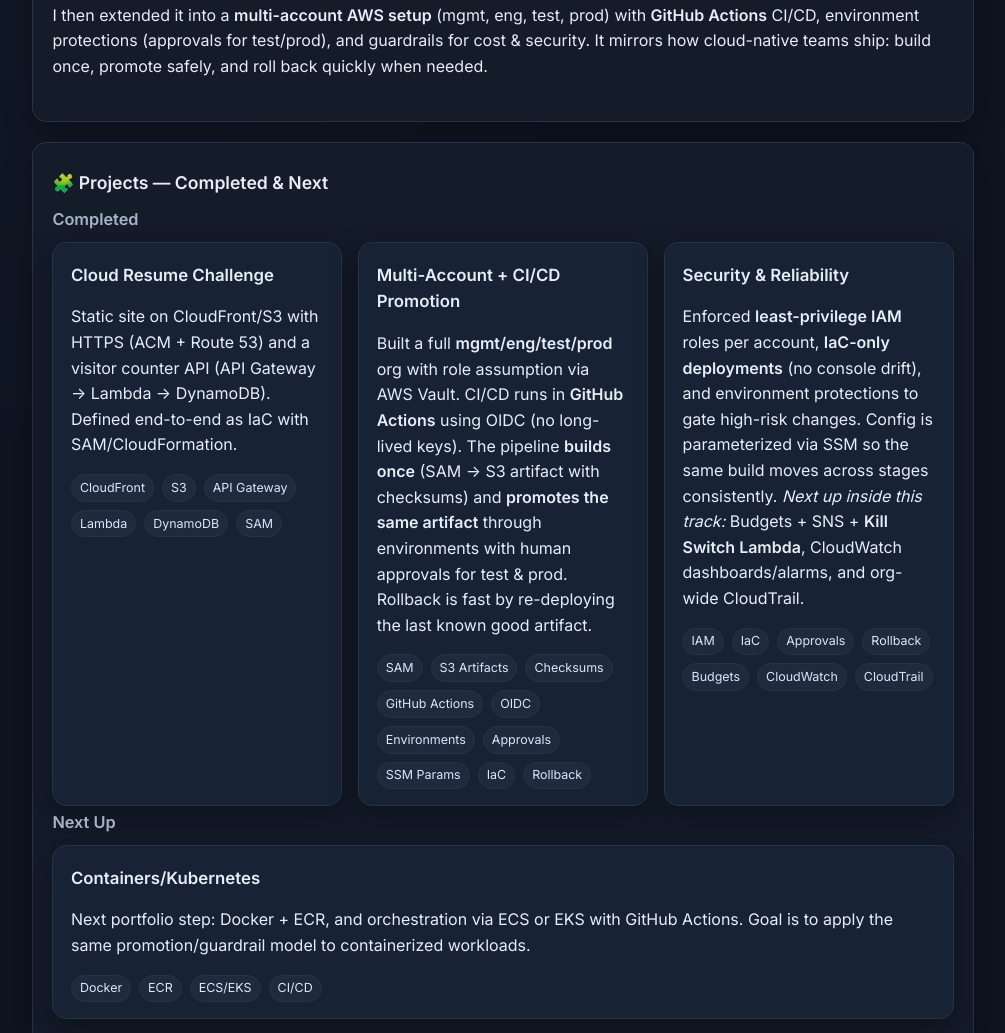
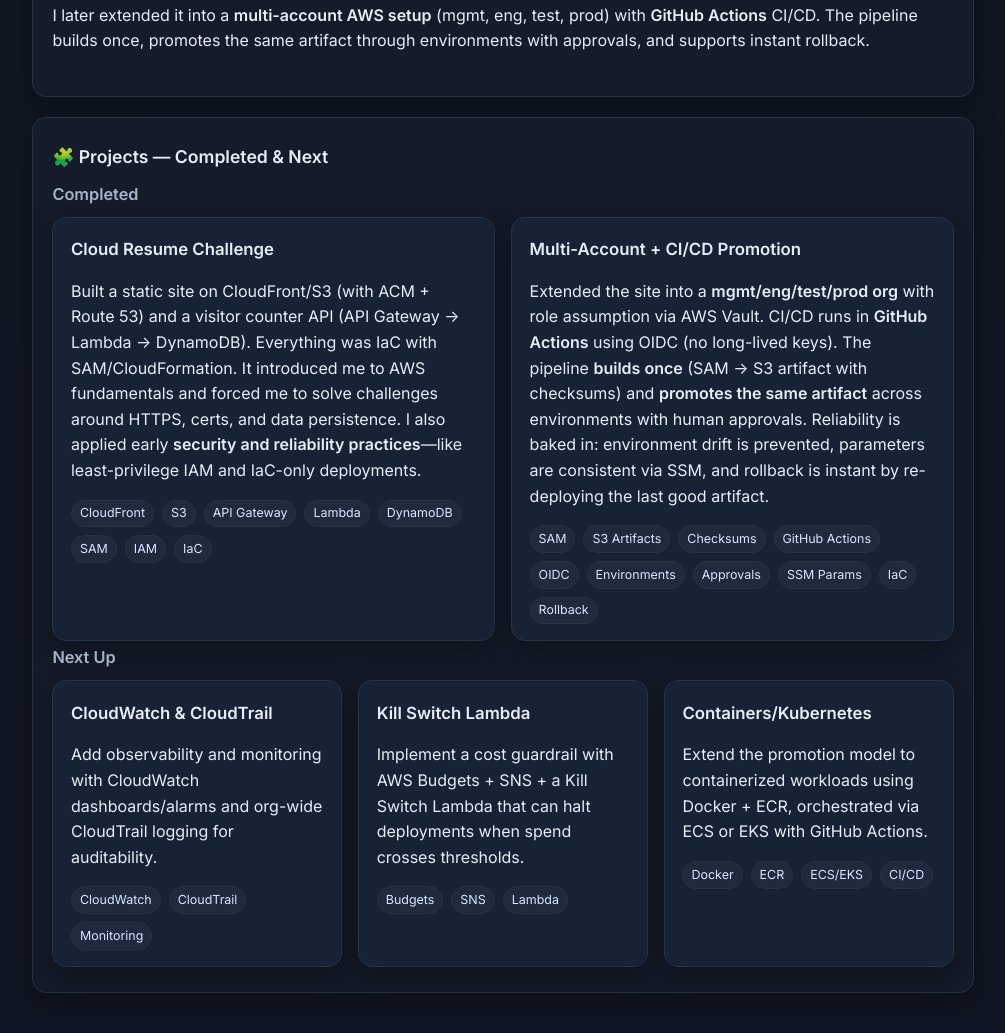
Before and after one commit to zReuben/cloud-resume-challenge, a website: page resume-site/index.html in a window 1280 px wide. Shown: the part 475-1508 px from the top of the page, without its empty margins (137-1142 px from the left). Drawn offline with Linux system fonts and the light colour scheme; no server answers.

Commit message:
Webpage updates 13.

```diff
--- a/resume-site/index.html
+++ b/resume-site/index.html
@@ -5,7 +5,6 @@
   <meta name="viewport" content="width=device-width, initial-scale=1.0"/>
   <title>Reuben Mulholland — Cloud Engineer | DevOps | Solutions Architect</title>
 
-  <!-- meta -->
   <meta name="description" content="Cloud Engineer / DevOps / Solutions Architect. I run pipelines, manage multi-account AWS infra as code, enforce guardrails, and accelerate shipping with lower risk." />
   <meta property="og:title" content="Reuben Mulholland — Cloud Engineer | DevOps | Solutions Architect">
   <meta property="og:description" content="AWS multi-account portfolio: IaC, CI/CD, CloudFront/S3, API Gateway/Lambda/DynamoDB.">
@@ -14,16 +13,13 @@
   <meta property="og:image" content="https://reubenmulholland.com/profile.jpg">
   <meta name="twitter:card" content="summary_large_image">
 
-  <!-- PNG favicon only -->
-  <link rel="icon" type="image/png" sizes="32x32" href="favicon.png?v=4">
-  <link rel="icon" type="image/png" sizes="16x16" href="favicon.png?v=4">
+  <link rel="icon" type="image/png" sizes="32x32" href="favicon.png?v=5">
+  <link rel="icon" type="image/png" sizes="16x16" href="favicon.png?v=5">
 
-  <!-- fonts + css -->
   <link href="https://fonts.googleapis.com/css2?family=Inter:wght@400;600&display=swap" rel="stylesheet">
   <link rel="stylesheet" href="style.css" />
 </head>
 <body>
-  <!-- spotlight -->
   <div id="spotlight" aria-hidden="true"></div>
 
   <header class="shell">
@@ -48,18 +44,17 @@
   </header>
 
   <main class="shell">
-    <!-- intro -->
     <section class="section">
       <h3 class="kicker">👋 About This Site</h3>
       <p>
-        This project began as the <strong>Cloud Resume Challenge</strong>, where I implemented a visitor counter backed by a RESTful API (API Gateway → Lambda → DynamoDB) and deployed a static site on CloudFront/S3 with HTTPS. Everything is defined as <strong>Infrastructure as Code</strong> using <strong>AWS CloudFormation / SAM</strong>.
+        This began as the <strong>Cloud Resume Challenge</strong>, where I built my first AWS project: a static site on CloudFront/S3 with HTTPS, a visitor counter API (API Gateway → Lambda → DynamoDB), and IaC with CloudFormation/SAM.
+        It was my first exposure to cloud—and it took persistence to get everything wired securely with no console drift.
       </p>
       <p>
-        I then extended it into a <strong>multi-account AWS setup</strong> (mgmt, eng, test, prod) with <strong>GitHub Actions</strong> CI/CD, environment protections (approvals for test/prod), and guardrails for cost & security. It mirrors how cloud-native teams ship: build once, promote safely, and roll back quickly when needed.
+        I later extended it into a <strong>multi-account AWS setup</strong> (mgmt, eng, test, prod) with <strong>GitHub Actions</strong> CI/CD. The pipeline builds once, promotes the same artifact through environments with approvals, and supports instant rollback.
       </p>
     </section>
 
-    <!-- Projects only (Completed & Next) -->
     <section class="section">
       <h3 class="kicker">🧩 Projects — Completed & Next</h3>
 
@@ -68,23 +63,25 @@
         <article class="card">
           <h4>Cloud Resume Challenge</h4>
           <p>
-            Static site on CloudFront/S3 with HTTPS (ACM + Route 53) and a visitor counter API (API Gateway → Lambda → DynamoDB).
-            Defined end-to-end as IaC with SAM/CloudFormation.
+            Built a static site on CloudFront/S3 (with ACM + Route 53) and a visitor counter API (API Gateway → Lambda → DynamoDB).
+            Everything was IaC with SAM/CloudFormation. It introduced me to AWS fundamentals and forced me to solve challenges around HTTPS, certs, and data persistence.
+            I also applied early <strong>security and reliability practices</strong>—like least-privilege IAM and IaC-only deployments.
           </p>
           <div class="badges">
             <span class="badge">CloudFront</span><span class="badge">S3</span>
             <span class="badge">API Gateway</span><span class="badge">Lambda</span>
             <span class="badge">DynamoDB</span><span class="badge">SAM</span>
+            <span class="badge">IAM</span><span class="badge">IaC</span>
           </div>
         </article>
 
         <article class="card">
           <h4>Multi-Account + CI/CD Promotion</h4>
           <p>
-            Built a full <strong>mgmt/eng/test/prod</strong> org with role assumption via AWS Vault. CI/CD runs in
-            <strong>GitHub Actions</strong> using OIDC (no long-lived keys). The pipeline <strong>builds once</strong> (SAM → S3 artifact with checksums)
-            and <strong>promotes the same artifact</strong> through environments with human approvals for test &amp; prod.
-            Rollback is fast by re-deploying the last known good artifact.
+            Extended the site into a <strong>mgmt/eng/test/prod org</strong> with role assumption via AWS Vault.
+            CI/CD runs in <strong>GitHub Actions</strong> using OIDC (no long-lived keys).
+            The pipeline <strong>builds once</strong> (SAM → S3 artifact with checksums) and <strong>promotes the same artifact</strong> across environments with human approvals.
+            Reliability is baked in: environment drift is prevented, parameters are consistent via SSM, and rollback is instant by re-deploying the last good artifact.
           </p>
           <div class="badges">
             <span class="badge">SAM</span><span class="badge">S3 Artifacts</span><span class="badge">Checksums</span>
@@ -93,29 +90,35 @@
             <span class="badge">SSM Params</span><span class="badge">IaC</span><span class="badge">Rollback</span>
           </div>
         </article>
-
-        <article class="card">
-          <h4>Security &amp; Reliability</h4>
-          <p>
-            Enforced <strong>least-privilege IAM</strong> roles per account, <strong>IaC-only deployments</strong> (no console drift), and environment protections
-            to gate high-risk changes. Config is parameterized via SSM so the same build moves across stages consistently.
-            <em>Next up inside this track:</em> Budgets + SNS + <strong>Kill Switch Lambda</strong>, CloudWatch dashboards/alarms, and org-wide CloudTrail.
-          </p>
-          <div class="badges">
-            <span class="badge">IAM</span><span class="badge">IaC</span><span class="badge">Approvals</span>
-            <span class="badge">Rollback</span><span class="badge">Budgets</span>
-            <span class="badge">CloudWatch</span><span class="badge">CloudTrail</span>
-          </div>
-        </article>
       </div>
 
       <h4 class="subkicker">Next Up</h4>
       <div class="cards">
         <article class="card">
+          <h4>CloudWatch & CloudTrail</h4>
+          <p>
+            Add observability and monitoring with CloudWatch dashboards/alarms and org-wide CloudTrail logging for auditability.
+          </p>
+          <div class="badges">
+            <span class="badge">CloudWatch</span><span class="badge">CloudTrail</span>
+            <span class="badge">Monitoring</span>
+          </div>
+        </article>
+
+        <article class="card">
+          <h4>Kill Switch Lambda</h4>
+          <p>
+            Implement a cost guardrail with AWS Budgets + SNS + a Kill Switch Lambda that can halt deployments when spend crosses thresholds.
+          </p>
+          <div class="badges">
+            <span class="badge">Budgets</span><span class="badge">SNS</span><span class="badge">Lambda</span>
+          </div>
+        </article>
+
+        <article class="card">
           <h4>Containers/Kubernetes</h4>
           <p>
-            Next portfolio step: Docker + ECR, and orchestration via ECS or EKS with GitHub Actions. Goal is to apply the same
-            promotion/guardrail model to containerized workloads.
+            Extend the promotion model to containerized workloads using Docker + ECR, orchestrated via ECS or EKS with GitHub Actions.
           </p>
           <div class="badges">
             <span class="badge">Docker</span><span class="badge">ECR</span>
@@ -134,7 +137,6 @@
     </small>
   </footer>
 
-  <!-- spotlight logic -->
   <script>
     (function () {
       const s = document.getElementById('spotlight');
@@ -143,7 +145,6 @@
       window.addEventListener('mousemove', onMove, { passive: true });
 
       function tick() {
-        // snappier follow so it feels close to the cursor
         x += (tx - x) * 0.6;
         y += (ty - y) * 0.6;
         s.style.transform = `translate3d(${x}px, ${y}px, 0) translate(-50%, -50%)`;
@@ -158,6 +159,6 @@
     })();
   </script>
 
-  <script src="visitorCount.js?v=8"></script>
+  <script src="visitorCount.js?v=9"></script>
 </body>
 </html>
--- a/resume-site/style.css
+++ b/resume-site/style.css
@@ -115,29 +115,26 @@
   width: 100%; height: 85vh; border: none; border-radius: 8px; background: #fff;
 }
 
-/* Spotlight — bigger & lighter */
+/* Spotlight */
 #spotlight{
   position: fixed;
   left: 0; top: 0;
-  width: 1800px;                /* ~20% bigger */
-  height: 1800px;
+  width: 3600px;  /* doubled from 1800 */
+  height: 3600px;
   pointer-events: none;
   border-radius: 50%;
   transform: translate(-50%,-50%);
   z-index: 1;
   mix-blend-mode: screen;
-  /* cut transparency ~50% compared to last version */
   background:
     radial-gradient(circle at center,
-      rgba(80,150,255,0.06) 0%,
-      rgba(80,150,255,0.05) 18%,
-      rgba(80,150,255,0.04) 34%,
-      rgba(80,150,255,0.03) 50%,
-      rgba(80,150,255,0.02) 64%,
-      rgba(80,150,255,0.01) 78%,
-      rgba(80,150,255,0.00) 90%);
-  filter: blur(20px);
-  opacity: 0.6;
+      rgba(80,150,255,0.03) 0%,
+      rgba(80,150,255,0.02) 35%,
+      rgba(80,150,255,0.015) 60%,
+      rgba(80,150,255,0.008) 80%,
+      rgba(80,150,255,0.0) 100%);
+  filter: blur(40px);
+  opacity: 0.3;
 }
 
 /* small subheading used in Projects section */
```
